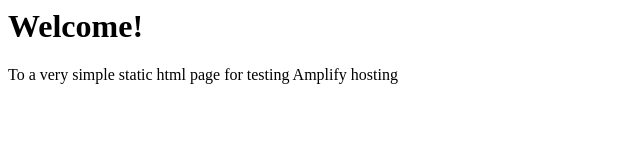
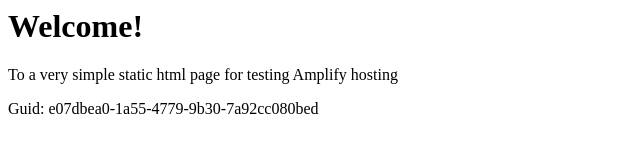
Before and after one commit to aws-aemilia-icn/Github-PR-Commit-Integration-Test-DoNotTouch-Gith-OKSLNVO2-v1-prod-ap-northeast-2, a website: page src/index.html in a window 1280 px wide. Shown: the whole page, without its empty margins (0-640 px from the left). Drawn offline with Linux system fonts and the light colour scheme.

Commit message:
commit from integ tests

```diff
--- a/src/index.html
+++ b/src/index.html
@@ -1,3 +1,5 @@
+
+
 <html lang="en">
 
 <head>
@@ -10,6 +12,6 @@
 <body>
     <h1>Welcome!</h1>
     <p>To a very simple static html page for testing Amplify hosting</p>
-</body>
+    <p>Guid: e07dbea0-1a55-4779-9b30-7a92cc080bed</p></body>
 
 </html>
```
